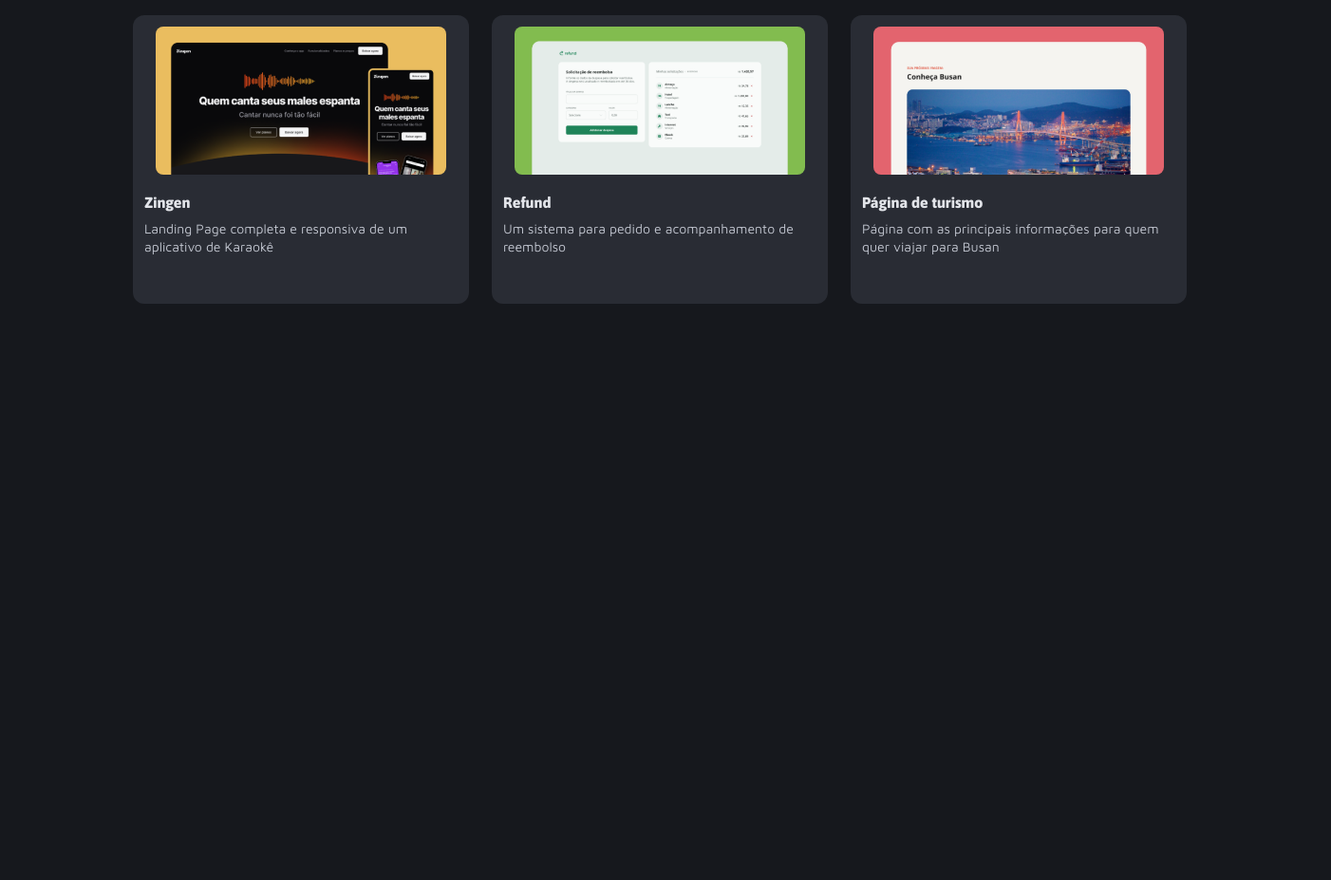
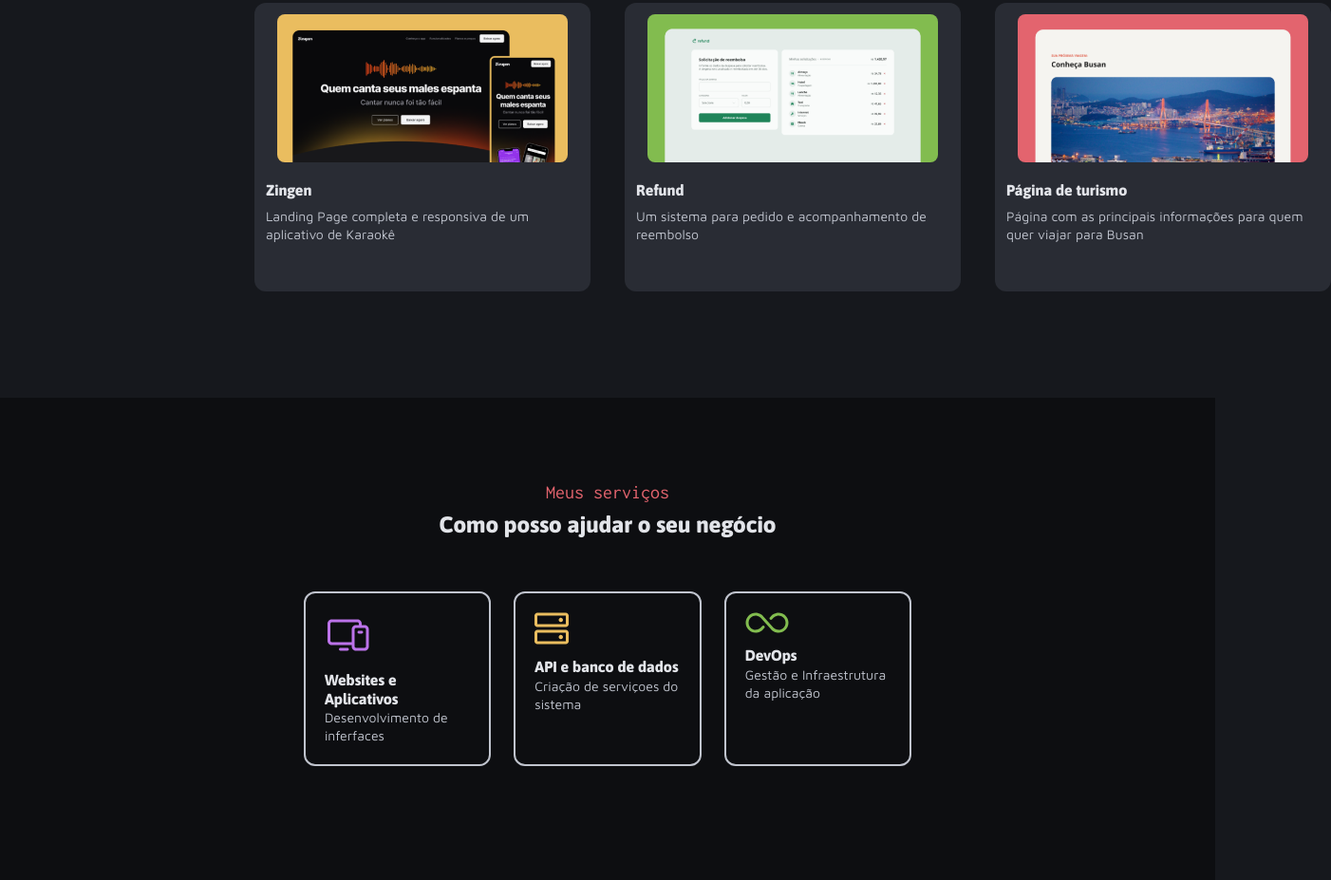
Before and after one commit to DavidFerreiraAlves/Portfolio_dev_ex, a plain HTML site: page index.html in a window 1280 px wide. Shown: the part 1508-2435 px from the top of the page at 95% size, 1402 px wide, since content can reach past the window. Before the commit the page ends 1840 px from the top, so only its background shows below. Drawn offline with Linux system fonts and the light colour scheme.

Commit message:
Revisões no main, aside service pronto.

```diff
--- a/index.html
+++ b/index.html
@@ -76,6 +76,7 @@
             <img src="assets/icons/Arrowdown.svg" alt="">
         </div>
     </header>
+
     <main>
         <div id="div-title" class="container">
             <p class="title-p">
@@ -135,8 +136,42 @@
             </figcaption>
           </figure>
         </div>
+    </main>
 
+    <aside class="service">
+        <div class="container">
+            <p class="aside-title-p">Meus serviços</p>
+            <h3>Como posso ajudar o seu negócio</h3>
+        </div>
 
-    </main>
+        <div id="div-serv">
+
+            <figure class="fig-serv">
+                <img src="assets/icons/Devices.svg" alt="devices icon">
+                <figcaption>
+                    <span>Websites e Aplicativos</span>
+                    <p>Desenvolvimento de inferfaces</p>
+                </figcaption>
+            </figure>
+
+            <figure class="fig-serv">
+                <img src="assets/icons/Database.svg" alt="Database icon">
+                <figcaption>
+                    <span>API e banco de dados</span>
+                    <p>Criação de serviçoes do sistema</p>
+                </figcaption>
+            </figure>
+
+            <figure class="fig-serv">
+                <img src="assets/icons/DevOps.svg" alt="DevOps icon">
+                <figcaption>
+                    <span>DevOps</span>
+                    <p>Gestão e Infraestrutura da aplicação</p>
+                </figcaption>
+            </figure>
+
+        </div>
+    </aside>
+
 </body>
 </html>
--- /dev/null
+++ b/styles/aside.css
@@ -0,0 +1,52 @@
+.service {
+    background-color: var(--b-color-gray-100);
+    margin-top: 100px;
+    padding-bottom: 120px;
+}
+
+aside > .container {
+   justify-content: center;
+   text-align: center;
+}
+
+.aside-title-p {
+    font: var(--subtitle);
+    color: var(--p-color-red);
+    margin-bottom: 8px;
+    margin-top: 88px;
+}
+
+h3 {
+    font: var(--title-mg);
+    color: var(--b-color-gray-600);
+    margin-bottom: 56px;
+}
+
+#div-serv {
+    display: grid;
+    grid-template-columns: repeat(3, 1fr);
+    gap: 24px;
+    width: 50%;
+    margin: 0 auto;
+
+}
+.fig-serv {
+    border: 2px solid var(--b-color-gray-500);
+    border-radius: 12px;
+   padding: 20px;
+   margin: 0px;
+}
+
+.fig-serv > img {
+    margin-bottom: 10px;
+}
+
+.fig-serv > figcaption > span{
+    font: var(--title-sm);
+    color: var(--b-color-gray-600);
+}
+
+.fig-serv > figcaption > p {
+    font: var(--text-sm);
+    color: var(--b-color-gray-500);
+}
--- a/styles/index.css
+++ b/styles/index.css
@@ -1,3 +1,4 @@
 @import url(global.css);
 @import url(header.css);
 @import url(main.css);
+@import url(aside.css);
--- a/styles/main.css
+++ b/styles/main.css
@@ -19,9 +19,9 @@ h2 {
 
     grid-template-columns: repeat(3, 1fr);
     grid-template-rows: repeat(2,1fr);
-    column-gap: 0px;
-    row-gap: 25px;
-    width: 80%;
+    column-gap: 12px;
+    row-gap: 12px;
+    width: 60%;
     margin: 0 auto;
 }
 
```
Also changed, not shown: assets/icons/Database.svg (added), assets/icons/DevOps.svg (added), assets/icons/Devices.svg (added).
